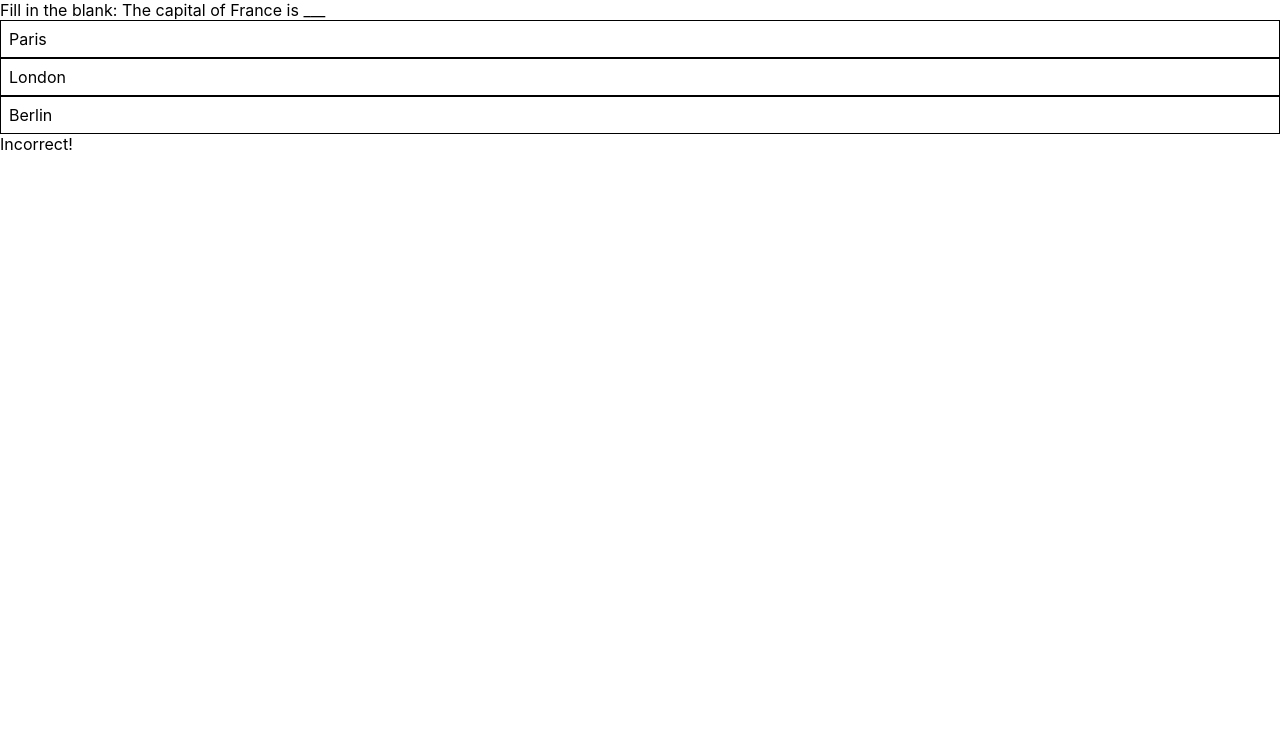
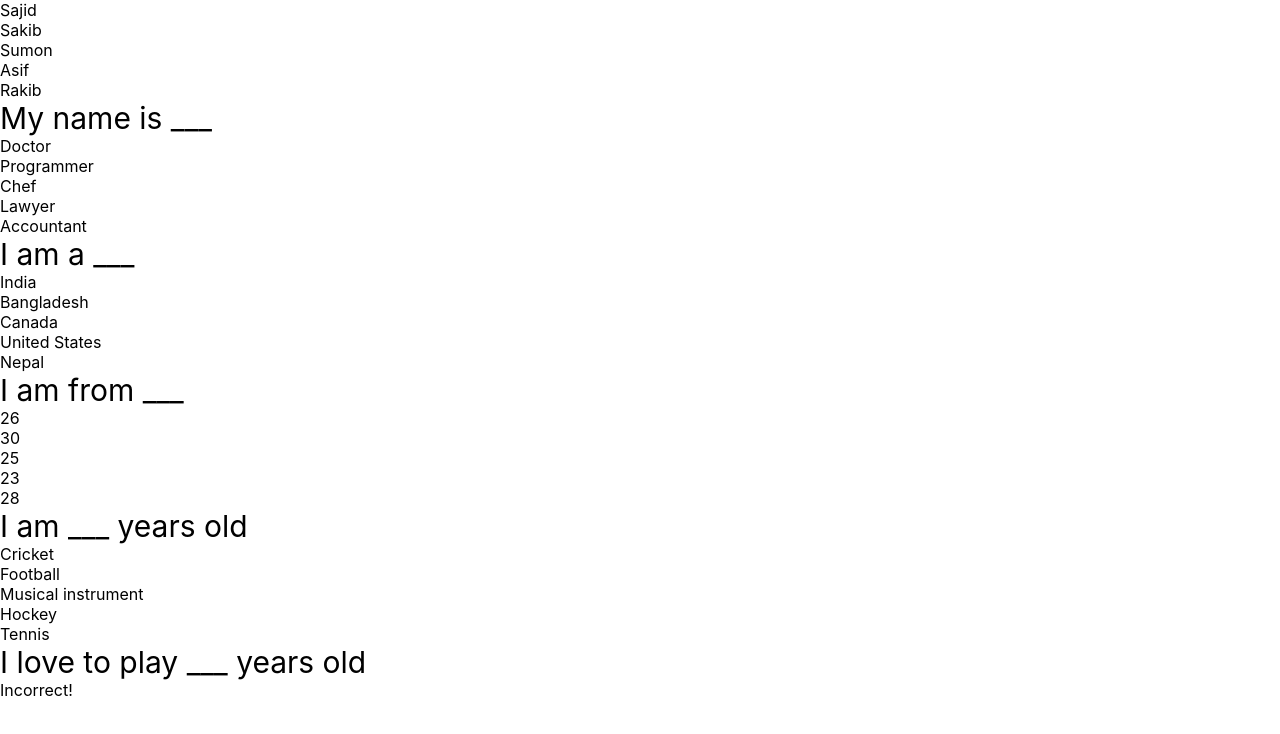
Before and after one commit to Web-Developer-Rakib/drag-and-drop-qna, a React (Create React App) app: page / in a window 1280 px wide. Shown: the top 734 px of the page. Built offline with nearby package versions, Linux system fonts and the light colour scheme.

Commit message:
QNA logic created

```diff
--- a/src/components/DraggableAnswer/DraggableAnswer.tsx
+++ b/src/components/DraggableAnswer/DraggableAnswer.tsx
@@ -17,8 +17,7 @@
       style={{
         opacity,
         cursor: "move",
-        border: "1px solid black",
-        padding: "8px",
+        gap: 5,
       }}
     >
       {answer}
--- a/src/pages/Main/Main.css
+++ b/src/pages/Main/Main.css
@@ -0,0 +1,3 @@
+.question {
+  font-size: 30px;
+}
--- a/src/pages/Main/Main.jsx
+++ b/src/pages/Main/Main.jsx
@@ -1,32 +1,39 @@
-import { useState } from "react";
+import React, { useState } from "react";
 import DraggableAnswer from "../../components/DraggableAnswer/DraggableAnswer";
 import DropZone from "../../components/DropZone/DropZone";
+import { questions } from "../../utils/constants";
+import "./Main.css";
 
 const QuestionAnswerApp = () => {
-  const [question, setQuestion] = useState(
-    "Fill in the blank: The capital of France is ___"
+  const [isCorrect, setIsCorrect] = useState(false);
+  const [droppedAnswers, setDroppedAnswers] = useState(
+    questions.map(() => "___")
   );
-  const [answers, setAnswers] = useState(["Paris", "London", "Berlin"]);
-  const [isCorrect, setIsCorrect] = useState(false);
-  const [droppedAnswer, setDropAnswer] = useState("___");
 
-  const handleDrop = (answer) => {
-    const correctAnswer = "Paris";
+  const handleDrop = (answer, questionIndex, correctAnswer) => {
     setIsCorrect(answer === correctAnswer);
-    setDropAnswer(answer);
+    const updatedAnswers = [...droppedAnswers];
+    updatedAnswers[questionIndex] = answer;
+    setDroppedAnswers(updatedAnswers);
   };
-  const splitQuestion = question.split("___");
-  const beforeBlank = splitQuestion[0];
-  const afterBlank = splitQuestion[1];
+  const splitQuestions = questions.map((q) => q.question.split("___"));
   return (
-    <div className="question-answer-app">
-      <div className="question">
-        <span>{beforeBlank}</span>
-        <DropZone onDrop={handleDrop}>{droppedAnswer}</DropZone>
-        <span>{afterBlank}</span>
-      </div>
-      {answers.map((answer, index) => (
-        <DraggableAnswer key={index} answer={answer} />
+    <div>
+      {questions.map((q, index) => (
+        <React.Fragment key={index}>
+          {q.answers.map((answer, answerIndex) => (
+            <DraggableAnswer key={answerIndex} answer={answer} />
+          ))}
+          <div className="question">
+            <span>{splitQuestions[index][0]}</span>
+            <DropZone
+              onDrop={(answer) => handleDrop(answer, index, q.correctAnswer)}
+            >
+              {droppedAnswers[index]}
+            </DropZone>
+            <span>{splitQuestions[index][1]}</span>
+          </div>
+        </React.Fragment>
       ))}
       {isCorrect ? (
         <div className="feedback-correct">Correct!</div>
```
